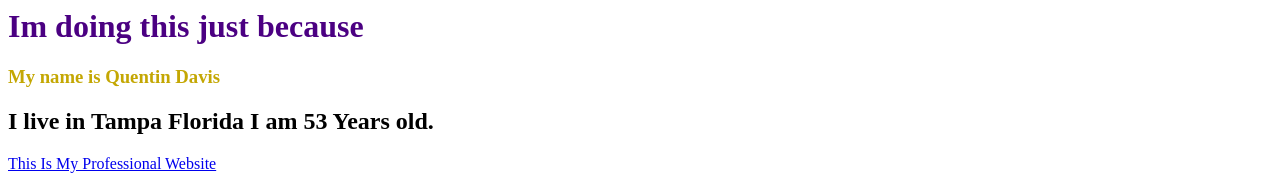
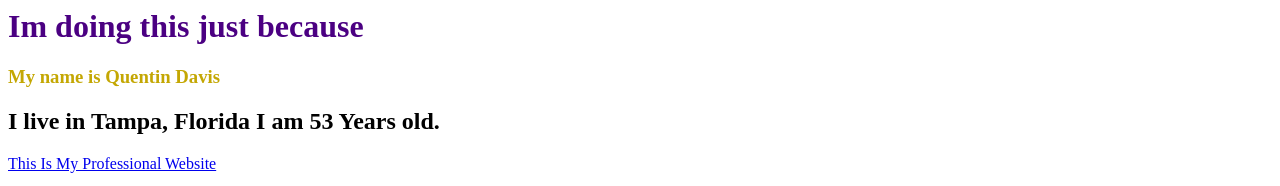
Before and after one commit to QLDavis/RA-Code-Project, a plain HTML site: page index.html in a window 1280 px wide. Shown: the top 186 px of the page. Drawn offline with Linux system fonts and the light colour scheme.

Commit message:
Add comma to Tampa

```diff
--- a/index.html
+++ b/index.html
@@ -13,7 +13,7 @@
         <p>
             <h3>My name is Quentin Davis</h3>
 
-            <h2>I live in Tampa Florida
+            <h2>I live in Tampa, Florida
             I am 53 Years old.</h2>
         </p>
 
```
